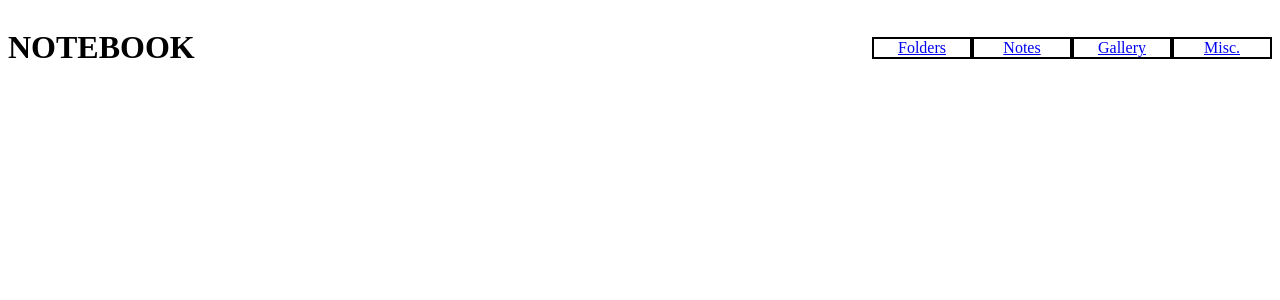
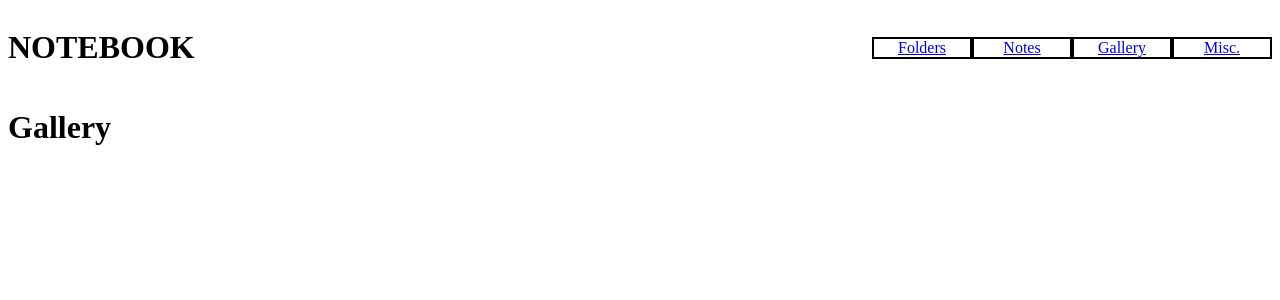
Before and after one commit to muuuy/notebook, a React (Vite) app in the folder client/: page /gallery in a window 1280 px wide. Shown: the top 300 px of the page. Built offline with nearby package versions, Linux system fonts and the light colour scheme.

Commit message:
feat: started working on gallery

```diff
--- a/client/src/App.tsx
+++ b/client/src/App.tsx
@@ -2,11 +2,11 @@ import { Navbar } from "./components/Navbar/Navbar";
 import { Folders } from "./components/Folders/Folders";
 import { Home } from "./components/Home/Home";
 import { NoteForm } from "./components/NoteForm/NoteForm";
+import { GalleryPage } from "./components/GalleryPage/GalleryPage";
 
 import { Route, Routes } from "react-router-dom";
 
 function App() {
-
   return (
     <>
       <div>
@@ -15,6 +15,7 @@ function App() {
           <Route path="/" element={<Home />} />
           <Route path="/folders" element={<Folders />} />
           <Route path="/create-note" element={<NoteForm />} />
+          <Route path="/gallery" element={<GalleryPage />} />
         </Routes>
       </div>
     </>
--- /dev/null
+++ b/client/src/components/GalleryPage/GalleryPage.tsx
@@ -0,0 +1,9 @@
+const GalleryPage = () => {
+  return (
+    <div>
+      <h1>Gallery</h1>
+    </div>
+  );
+};
+
+export { GalleryPage };
```
Also changed, not shown: client/src/components/GalleryPage/Gallery.tsx (added, +11 -0 lines), client/src/components/GalleryPage/Gallery.module.scss (added).
